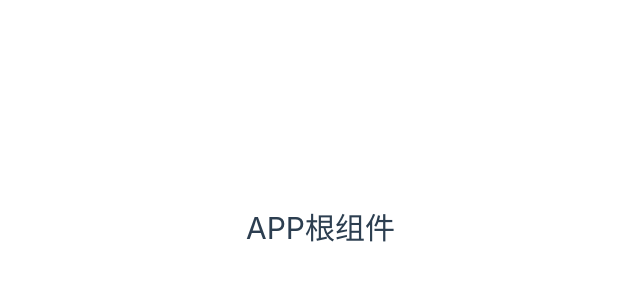
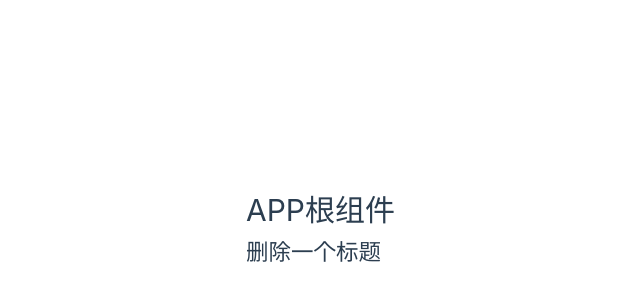
Before and after one commit to sun0717/management-system, a Vue app: page / in a window 1280 px wide. Shown: the part 172-472 px from the top of the page, without its empty margins (245-885 px from the left). Built offline with nearby package versions, Linux system fonts and the light colour scheme.

Commit message:
feat: 测试一下commitlint

```diff
--- a/commitlint.config.cjs
+++ b/commitlint.config.cjs
@@ -1,3 +1,4 @@
+/* eslint-env node */
 module.exports = {
     extends: ['@commitlint/config-conventional'],
     // 校验规则
--- a/src/App.vue
+++ b/src/App.vue
@@ -1,13 +1,10 @@
-<script setup lang="ts">
-
-</script>
+<script setup lang="ts"></script>
 
 <template>
   <div class="box">
     <h1>APP根组件</h1>
+    <h2>删除一个标题</h2>
   </div>
 </template>
 
-<style scoped lang="scss">
-
-</style>
+<style scoped lang="scss"></style>
```
Also changed, not shown: 2 other files (tests, documents, lock files or other folders).
